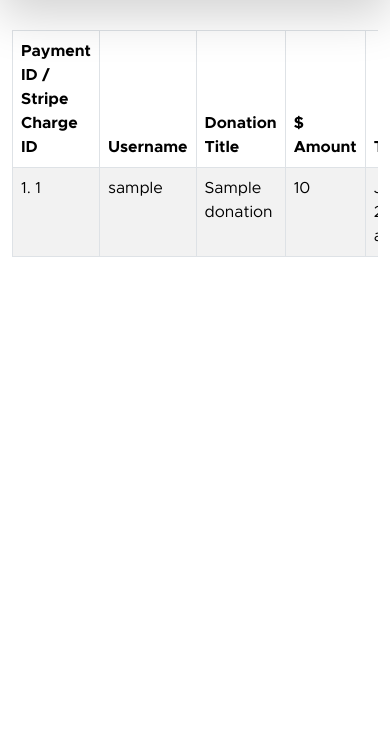
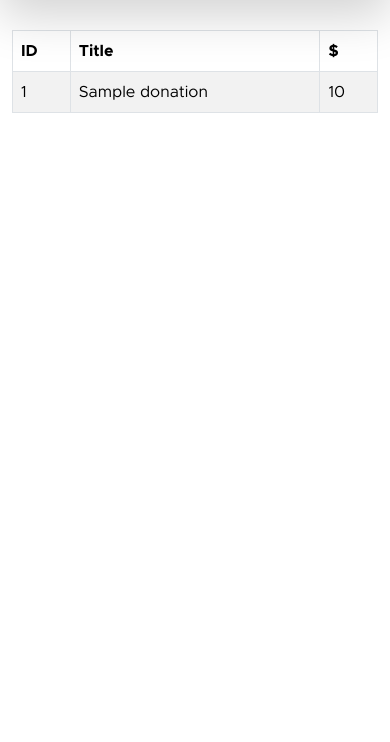
Before and after one commit to SVDotsenko/portfolio-project-5, a Django app: page /history/ in a window 390 px wide. Shown: the part 102-844 px from the top of the page. Run offline with Django 5.2, Linux system fonts and the light colour scheme; tables that the repository leaves empty hold one stand-in row (values such as "Sample post"); some libraries are stand-ins or nearby versions.

Commit message:
Implimented adaptive design for history table

```diff
--- a/donation/templates/donation/history.html
+++ b/donation/templates/donation/history.html
@@ -1,36 +1,39 @@
 {% extends "base.html" %}
 
 {% block content %}
-    <section class="section-padding" id="section_2">
+    <section class="section-padding">
         <div class="container">
-            <div class="row">
-                <div class="col-lg-12">
             <div class="table-responsive">
                 <table class="table table-striped table-bordered">
                     <thead>
                     <tr>
-                                <th>Payment ID / Stripe Charge ID</th>
-                                <th>Username</th>
-                                <th>Donation Title</th>
-                                <th>$ Amount</th>
-                                <th>Timestamp</th>
+                        <th>
+                            <span class="d-none d-md-inline-block">Payment</span> ID
+                            <span class="d-none d-lg-inline-block"> / Stripe Charge ID</span>
+                        </th>
+                        <th class="d-none d-sm-block">Username</th>
+                        <th><span class="d-none d-sm-inline-block">Donation</span> Title</th>
+                        <th>$ <span class="d-none d-md-inline-block">Amount</span></th>
+                        <th class="d-none d-md-block">Timestamp</th>
                     </tr>
                     </thead>
                     <tbody>
                     {% for payment in payments %}
                         <tr>
-                                    <td>{{ payment.id }}. {{ payment.stripe_payment__stripe_charge_id }}</td>
-                                    <td>{{ payment.user__username }}</td>
+                            <td>{{ payment.id }}
+                                <span class="d-none d-lg-inline-block">
+                                    . {{ payment.stripe_payment__stripe_charge_id }}
+                                </span>
+                            </td>
+                            <td class="d-none d-sm-block">{{ payment.user__username }}</td>
                             <td>{{ payment.donation__title }}</td>
                             <td>{{ payment.stripe_payment__amount }}</td>
-                                    <td>{{ payment.stripe_payment__timestamp }}</td>
+                            <td class="d-none d-md-block">{{ payment.stripe_payment__timestamp }}</td>
                         </tr>
                     {% endfor %}
                     </tbody>
                 </table>
             </div>
         </div>
-            </div>
-        </div>
     </section>
 {% endblock %}
--- a/static/js/donate.js
+++ b/static/js/donate.js
@@ -16,6 +16,6 @@ window.onload = () => {
     if (document.getElementById('email').value) {
         setTimeout(() => new bootstrap.Collapse(document.getElementById('collapseOne'), {
             toggle: false
-        }).hide(), 5000);
+        }).hide(), 4000);
     }
 };
```
Lines whose indentation alone changed are shown as unchanged.
